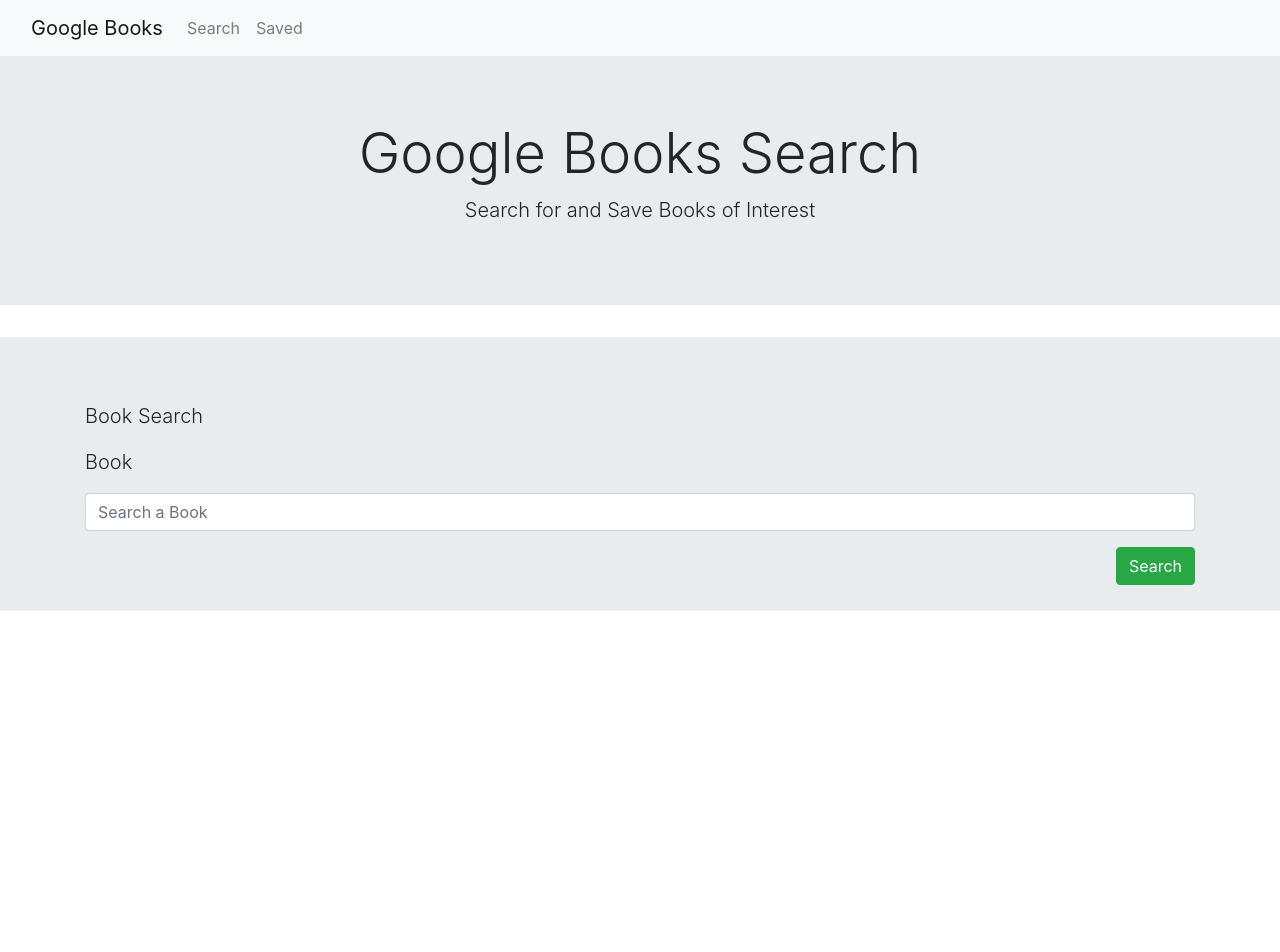
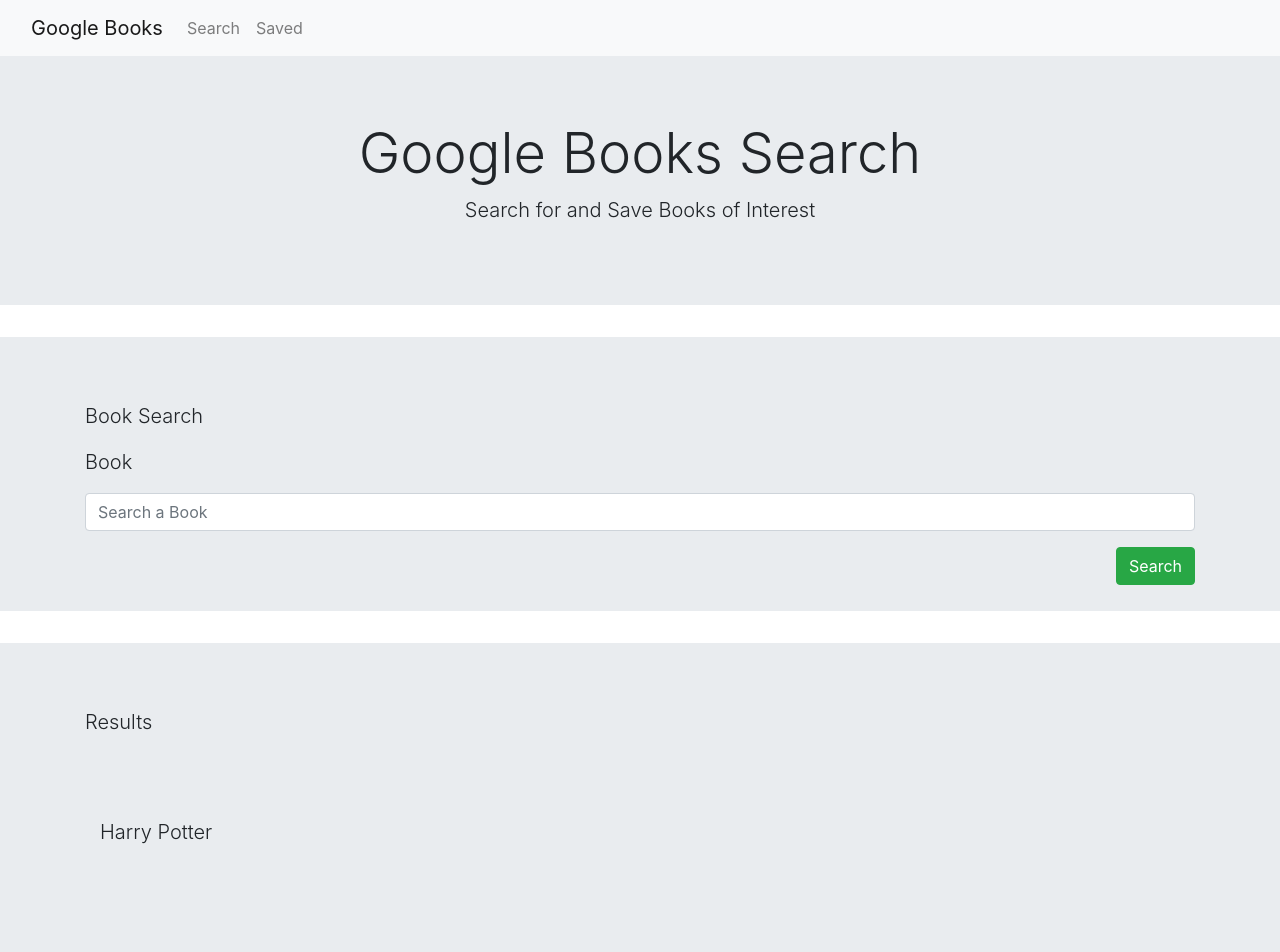
Before and after one commit to chavalk/google-books-search, a React (Create React App) app in the folder client/: page / in a window 1280 px wide. Shown: the top 952 px of the page. Before the commit the page ends 800 px from the top, so only its background shows below. Built offline with nearby package versions, Linux system fonts and the light colour scheme.

Commit message:
Create results box component with initial code and add component to search page.

```diff
--- /dev/null
+++ b/client/src/components/ResultsBox/index.js
@@ -0,0 +1,18 @@
+import React from "react";
+
+function ResultsBox() {
+    return (
+        <div class="jumbotron jumbotron-fluid">
+            <div class="container">
+                <p class="lead">Results</p>
+                <div class="jumbotron jumbotron-fluid">
+                    <div class="container">
+                        <p class="lead">Harry Potter</p>
+                    </div>
+                </div>
+            </div>
+        </div>
+    );
+}
+
+export default ResultsBox;
--- a/client/src/pages/Search.js
+++ b/client/src/pages/Search.js
@@ -1,10 +1,12 @@
 import React from "react";
 import SearchBox from "../components/SearchBox";
+import ResultsBox from "../components/ResultsBox";
 
 function Search() {
     return (
         <div>
             <SearchBox />
+            <ResultsBox />
         </div>
     );
 }
```
